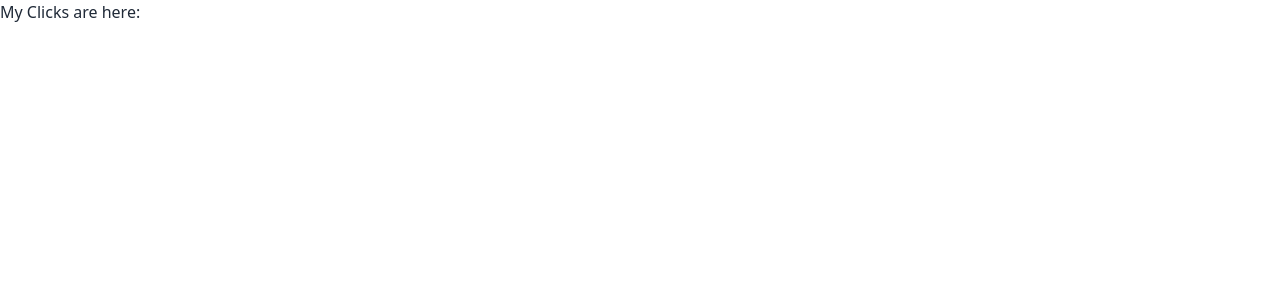
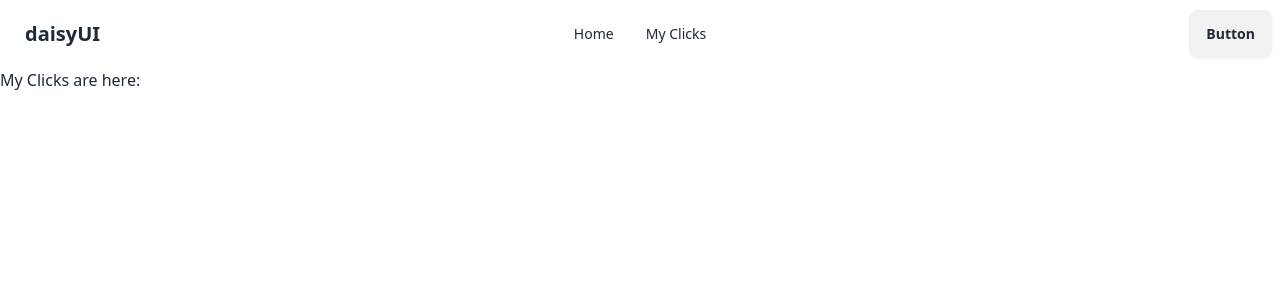
Before and after one commit to sattamap/birds-click-client, a React (Vite) app: page /myCLicks in a window 1280 px wide. Shown: the top 300 px of the page. Built offline with nearby package versions, Linux system fonts and the light colour scheme.

Commit message:
feat: Create Main component with Navbar and Outlet for page rendering

```diff
--- /dev/null
+++ b/src/layout/Main.jsx
@@ -0,0 +1,14 @@
+import { Outlet } from "react-router-dom";
+import Navbar from "../components/Navbar/Navbar";
+
+
+const Main = () => {
+    return (
+        <div>
+            <Navbar></Navbar>
+            <Outlet></Outlet>
+        </div>
+    );
+};
+
+export default Main;
--- a/src/pages/Home/Home.jsx
+++ b/src/pages/Home/Home.jsx
@@ -1,10 +1,10 @@
-import Navbar from "../../components/Navbar/Navbar";
+
 
 
 const Home = () => {
     return (
         <div>
-            <Navbar></Navbar>
+
             <h2>This is my Home</h2>
         </div>
     );
```
Also changed, not shown: src/router/router.jsx (+12 -12 lines).
